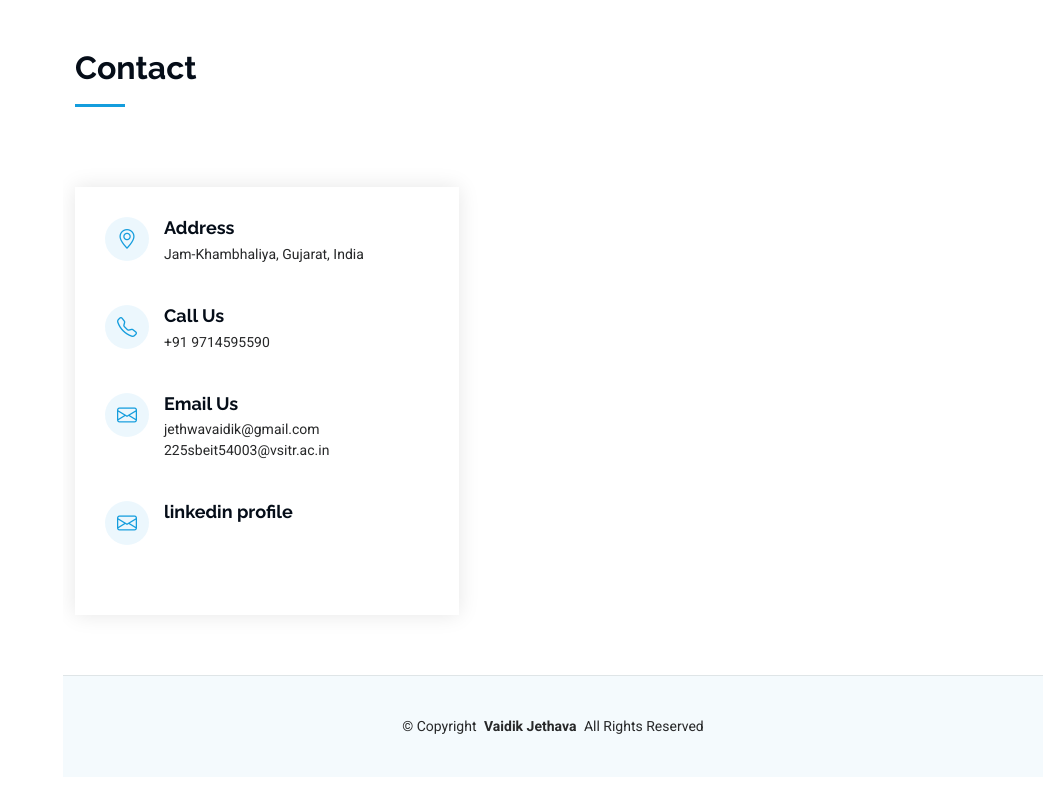
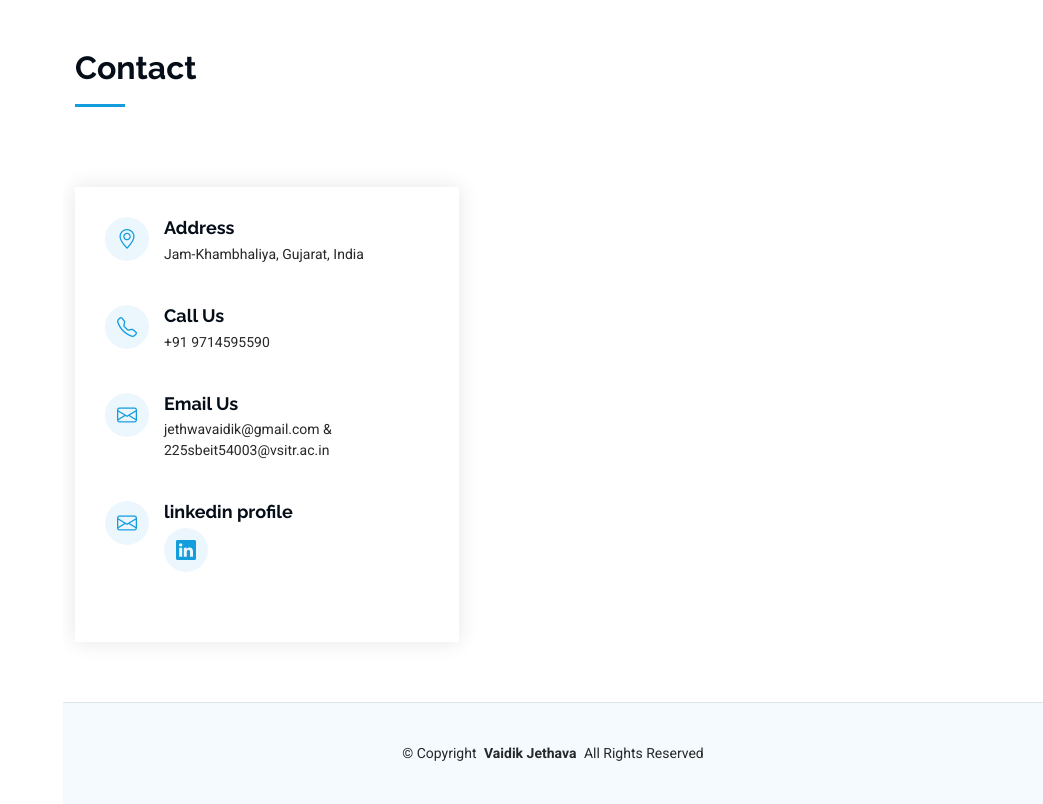
Before and after one commit to JETHWAVAIDIK/Vaidik-Portfolio.github.io, a plain HTML site: page index.html in a window 1280 px wide. Shown: the part 5411-6215 px from the top of the page, without its empty margins (237-1280 px from the left). Before the commit the page ends 6188 px from the top, so only its background shows below. Drawn offline with Linux system fonts and the light colour scheme.

Commit message:
Update index.html

```diff
--- a/index.html
+++ b/index.html
@@ -616,15 +616,16 @@
                 <i class="bi bi-envelope flex-shrink-0"></i>
                 <div>
                   <h3>Email Us</h3>
-                  <p>jethwavaidik@gmail.com  225sbeit54003@vsitr.ac.in</p>
+                  <p>jethwavaidik@gmail.com & 225sbeit54003@vsitr.ac.in</p>
                 </div>
               </div>
               <div class="info-item d-flex" data-aos="fade-up" data-aos-delay="400">
                 <i class="bi bi-envelope flex-shrink-0"></i>
                 <div>
                   <h3>linkedin profile</h3>
-                  <a href="https://www.linkedin.com/in/jethawa-vaidik-822198283?utm_source=share&utm_campaign=share_via&utm_content=profile&utm_medium=android_app"></a>
-                </div>
+<a href="https://www.linkedin.com/in/jethawa-vaidik-822198283?utm_source=share&utm_campaign=share_via&utm_content=profile&utm_medium=android_app"
+        class="linkedin"><i class="bi bi-linkedin"></i></a>
+                  </div>
               </div>
 
             </div>
```
